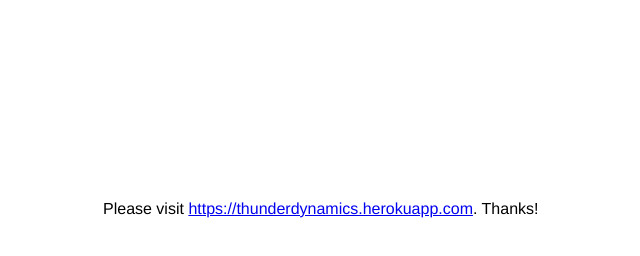
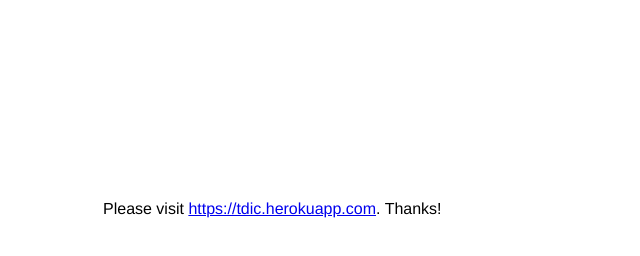
Before and after one commit to ThunderDynamics/t, a plain HTML site: page index.html in a window 1280 px wide. Shown: the whole page, without its empty margins (217-857 px from the left). Drawn offline with Linux system fonts and the light colour scheme.

Commit message:
Update index.html

```diff
--- a/index.html
+++ b/index.html
@@ -10,6 +10,6 @@
     </style>
   </head>
   <body>
-    <p>Please visit <a href="https://thunderdynamics.herokuapp.com">https://thunderdynamics.herokuapp.com</a>. Thanks!</p>
+    <p>Please visit <a href="https://tdic.herokuapp.com">https://tdic.herokuapp.com</a>. Thanks!</p>
   </body>
 </html>
```
